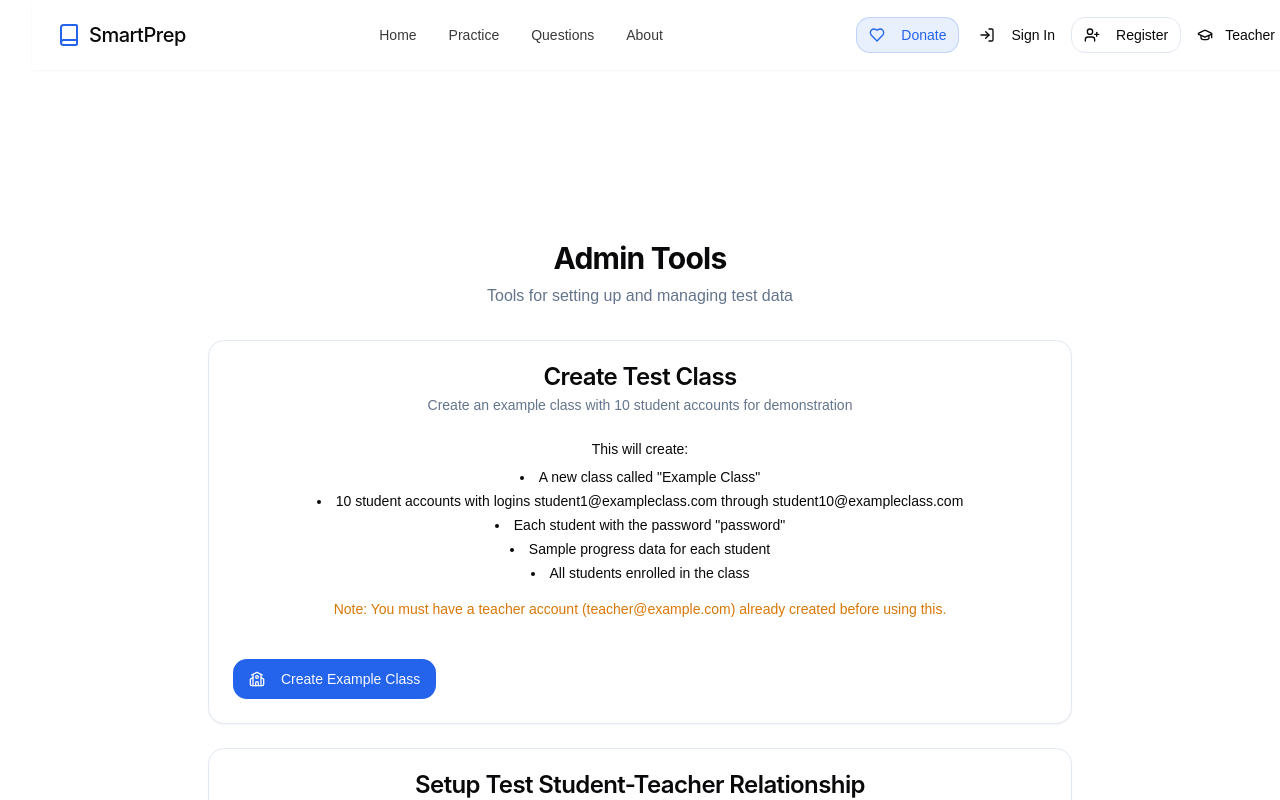
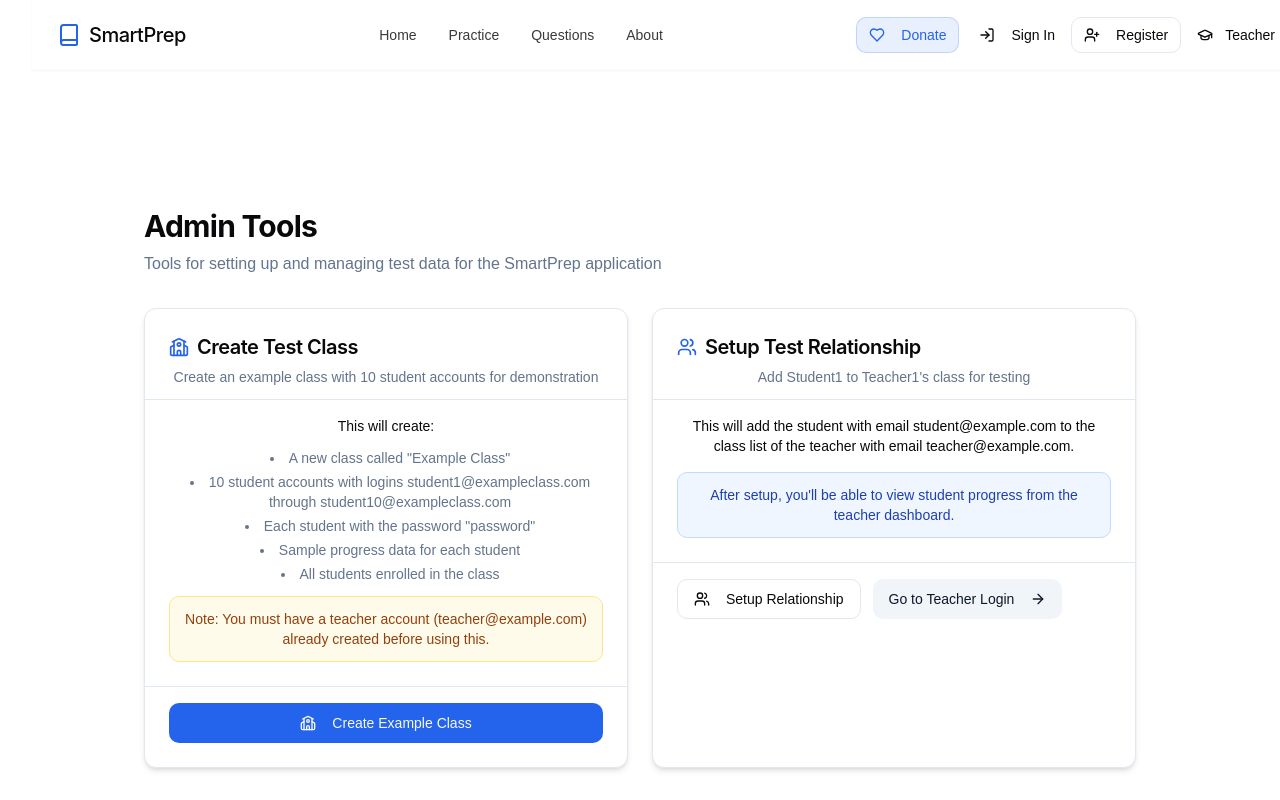
Before and after one commit to ACWilmot/ACWilmot.github.io, a React (Vite) app: page /admin in a window 1280 px wide. Shown: the top 800 px of the page. Built offline with nearby package versions, Linux system fonts and the light colour scheme.

Commit message:
Refactor: Improve UI appearance and alignment
Clean up and refine the UI for better visual appearance and alignment.

```diff
--- a/src/components/teacher/WorksheetUploader.tsx
+++ b/src/components/teacher/WorksheetUploader.tsx
@@ -2,7 +2,7 @@
 import React, { useState } from 'react';
 import { Card, CardHeader, CardTitle, CardDescription, CardContent } from '@/components/ui/card';
 import { Button } from '@/components/ui/button';
-import { Upload, Loader2, Check } from 'lucide-react';
+import { Upload, Loader2 } from 'lucide-react';
 import { supabase } from '@/integrations/supabase/client';
 import { toast } from 'sonner';
 import { useNavigate } from 'react-router-dom';
@@ -47,7 +47,7 @@ const WorksheetUploader: React.FC<WorksheetUploaderProps> = ({
       if (uploadError) throw uploadError;
 
       // Create database record
-      const dbRecord: any = {
+      const dbRecord: Record<string, any> = {
         user_id: userData.user.id,
         name: file.name,
         file_path: filePath,
@@ -159,25 +159,31 @@ const WorksheetUploader: React.FC<WorksheetUploaderProps> = ({
   };
 
   return (
-    <Card className={inQuiz ? "border-primary/30" : ""}>
-      <CardHeader className={inQuiz ? "pb-2" : ""}>
-        <CardTitle>Upload Worksheet</CardTitle>
+    <Card className={`${inQuiz ? "border-primary/30" : ""} shadow-md hover:shadow-lg transition-shadow duration-300`}>
+      <CardHeader className={`${inQuiz ? "pb-2" : ""} border-b`}>
+        <CardTitle className="flex items-center gap-2">
+          <Upload className="h-5 w-5 text-primary" />
+          Upload Worksheet
+        </CardTitle>
         <CardDescription>
           {inQuiz
             ? "Upload your completed worksheet for immediate marking"
             : "Upload completed worksheets in PDF format for marking"}
         </CardDescription>
       </CardHeader>
-      <CardContent>
+      <CardContent className="pt-4">
         <div className="flex items-center justify-center w-full">
-          <label className={`flex flex-col items-center justify-center w-full ${inQuiz ? 'h-24' : 'h-32'} border-2 border-dashed rounded-lg cursor-pointer hover:bg-muted/50`}>
+          <label className={`flex flex-col items-center justify-center w-full ${inQuiz ? 'h-28' : 'h-36'} border-2 border-dashed rounded-lg cursor-pointer hover:bg-muted/30 transition-colors duration-200`}>
             <div className="flex flex-col items-center justify-center pt-5 pb-6">
               {uploading ? (
-                <Loader2 className="h-8 w-8 animate-spin text-muted-foreground" />
+                <div className="text-center">
+                  <Loader2 className="h-8 w-8 animate-spin text-primary mx-auto mb-2" />
+                  <p className="text-sm text-muted-foreground">Uploading...</p>
+                </div>
               ) : (
                 <>
-                  <Upload className="h-8 w-8 mb-2 text-muted-foreground" />
-                  <p className="mb-2 text-sm text-muted-foreground">
+                  <Upload className="h-8 w-8 mb-3 text-primary/70" />
+                  <p className="mb-2 text-sm text-foreground font-medium">
                     Click to upload or drag and drop
                   </p>
                   <p className="text-xs text-muted-foreground">PDF files only</p>
@@ -194,7 +200,7 @@ const WorksheetUploader: React.FC<WorksheetUploaderProps> = ({
           </label>
         </div>
         {inQuiz && (
-          <div className="mt-4 text-center text-sm text-muted-foreground">
+          <div className="mt-4 text-center text-xs text-muted-foreground bg-muted/30 p-2 rounded-md">
             <p>Uploading will automatically mark your worksheet and take you to the results page</p>
           </div>
         )}
--- a/src/index.css
+++ b/src/index.css
@@ -33,7 +33,7 @@
     --input: 214.3 31.8% 91.4%;
     --ring: 221 83% 53%;
 
-    --radius: 1rem;
+    --radius: 0.75rem;
 
     --sidebar-background: 0 0% 98%;
     --sidebar-foreground: 240 5.3% 26.1%;
@@ -133,3 +133,21 @@ html {
 .loading-dots .dot:nth-child(3) {
   animation-delay: 0.4s;
 }
+
+/* Card enhancements */
+.card {
+  @apply transition-all duration-300;
+}
+
+/* Admin layout improvements */
+.admin-grid {
+  @apply grid gap-6 md:grid-cols-2 lg:grid-cols-3;
+}
+
+.admin-card {
+  @apply h-full flex flex-col;
+}
+
+.admin-card .card-content {
+  @apply flex-grow;
+}
--- a/src/pages/AdminPage.tsx
+++ b/src/pages/AdminPage.tsx
@@ -4,7 +4,7 @@ import { Layout } from '@/components/Layout';
 import { Card, CardContent, CardDescription, CardFooter, CardHeader, CardTitle } from '@/components/ui/card';
 import { Button } from '@/components/ui/button';
 import { createTestClass, setupTestStudentTeacherRelationship } from '@/utils/testSetupUtils';
-import { AlertCircle, Users, School } from 'lucide-react';
+import { AlertCircle, Users, School, ArrowRight } from 'lucide-react';
 import { Alert, AlertDescription, AlertTitle } from '@/components/ui/alert';
 import { useNavigate } from 'react-router-dom';
 
@@ -46,10 +46,10 @@ const AdminPage = () => {
 
   return (
     <Layout>
-      <div className="container max-w-4xl px-4 py-32">
-        <div className="mb-8">
+      <div className="container max-w-5xl px-4 py-16 md:py-24">
+        <div className="mb-8 text-center md:text-left">
           <h1 className="text-3xl font-bold mb-2">Admin Tools</h1>
-          <p className="text-muted-foreground">Tools for setting up and managing test data</p>
+          <p className="text-muted-foreground max-w-2xl">Tools for setting up and managing test data for the SmartPrep application</p>
         </div>
 
         {error && (
@@ -61,40 +61,43 @@ const AdminPage = () => {
         )}
 
         {success && (
-          <Alert className="mb-6 bg-green-50 border-green-200">
-            <AlertTitle>Success</AlertTitle>
+          <Alert className="mb-6 bg-green-50 border-green-200 text-green-800">
+            <AlertTitle className="font-medium">Success</AlertTitle>
             <AlertDescription>{success}</AlertDescription>
           </Alert>
         )}
 
-        <div className="grid gap-6">
-          <Card>
-            <CardHeader>
-              <CardTitle>Create Test Class</CardTitle>
+        <div className="grid gap-6 md:grid-cols-2">
+          <Card className="shadow-md hover:shadow-lg transition-all duration-300">
+            <CardHeader className="border-b pb-3">
+              <CardTitle className="flex items-center text-xl">
+                <School className="h-5 w-5 mr-2 text-primary" />
+                Create Test Class
+              </CardTitle>
               <CardDescription>
                 Create an example class with 10 student accounts for demonstration
               </CardDescription>
             </CardHeader>
-            <CardContent>
-              <p className="text-sm mb-4">
-                This will create:
-                <ul className="list-disc list-inside space-y-1 mt-2">
+            <CardContent className="pt-4">
+              <div className="text-sm space-y-3">
+                <p className="font-medium">This will create:</p>
+                <ul className="list-disc list-inside space-y-1 ml-2 text-muted-foreground">
                   <li>A new class called "Example Class"</li>
                   <li>10 student accounts with logins student1@exampleclass.com through student10@exampleclass.com</li>
                   <li>Each student with the password "password"</li>
                   <li>Sample progress data for each student</li>
                   <li>All students enrolled in the class</li>
                 </ul>
-              </p>
-              <p className="text-sm text-amber-600 mb-4">
-                Note: You must have a teacher account (teacher@example.com) already created before using this.
-              </p>
+                <div className="bg-amber-50 border border-amber-200 rounded-md p-3 text-amber-800 mt-4">
+                  <p className="text-sm font-medium">Note: You must have a teacher account (teacher@example.com) already created before using this.</p>
+                </div>
+              </div>
             </CardContent>
-            <CardFooter>
+            <CardFooter className="border-t pt-4">
               <Button
                 onClick={handleCreateTestClass}
                 disabled={loading}
-                className="w-full sm:w-auto"
+                className="w-full"
               >
                 <School className="mr-2 h-4 w-4" />
                 Create Example Class
@@ -102,24 +105,31 @@ const AdminPage = () => {
             </CardFooter>
           </Card>
 
-          <Card>
-            <CardHeader>
-              <CardTitle>Setup Test Student-Teacher Relationship</CardTitle>
+          <Card className="shadow-md hover:shadow-lg transition-all duration-300">
+            <CardHeader className="border-b pb-3">
+              <CardTitle className="flex items-center text-xl">
+                <Users className="h-5 w-5 mr-2 text-primary" />
+                Setup Test Relationship
+              </CardTitle>
               <CardDescription>
                 Add Student1 to Teacher1's class for testing
               </CardDescription>
             </CardHeader>
-            <CardContent>
+            <CardContent className="pt-4">
               <p className="text-sm mb-4">
-                This will add the student with email student@example.com to the class list of the teacher
-                with email teacher@example.com.
+                This will add the student with email <span className="font-medium">student@example.com</span> to the class list of the teacher
+                with email <span className="font-medium">teacher@example.com</span>.
               </p>
+              <div className="bg-blue-50 border border-blue-200 rounded-md p-3 text-blue-800 mt-2">
+                <p className="text-sm">After setup, you'll be able to view student progress from the teacher dashboard.</p>
+              </div>
             </CardContent>
-            <CardFooter className="flex flex-col sm:flex-row space-y-2 sm:space-y-0 sm:space-x-2 items-stretch sm:items-center">
+            <CardFooter className="border-t pt-4 flex flex-col space-y-3 sm:flex-row sm:space-y-0 sm:space-x-3">
               <Button
                 onClick={handleSetupRelationship}
                 disabled={loading}
                 variant="outline"
+                className="w-full sm:w-auto"
               >
                 <Users className="mr-2 h-4 w-4" />
                 Setup Relationship
@@ -127,8 +137,10 @@ const AdminPage = () => {
               <Button
                 onClick={() => navigate('/teacher-login')}
                 variant="secondary"
+                className="w-full sm:w-auto"
               >
                 Go to Teacher Login
+                <ArrowRight className="ml-2 h-4 w-4" />
               </Button>
             </CardFooter>
           </Card>
```
